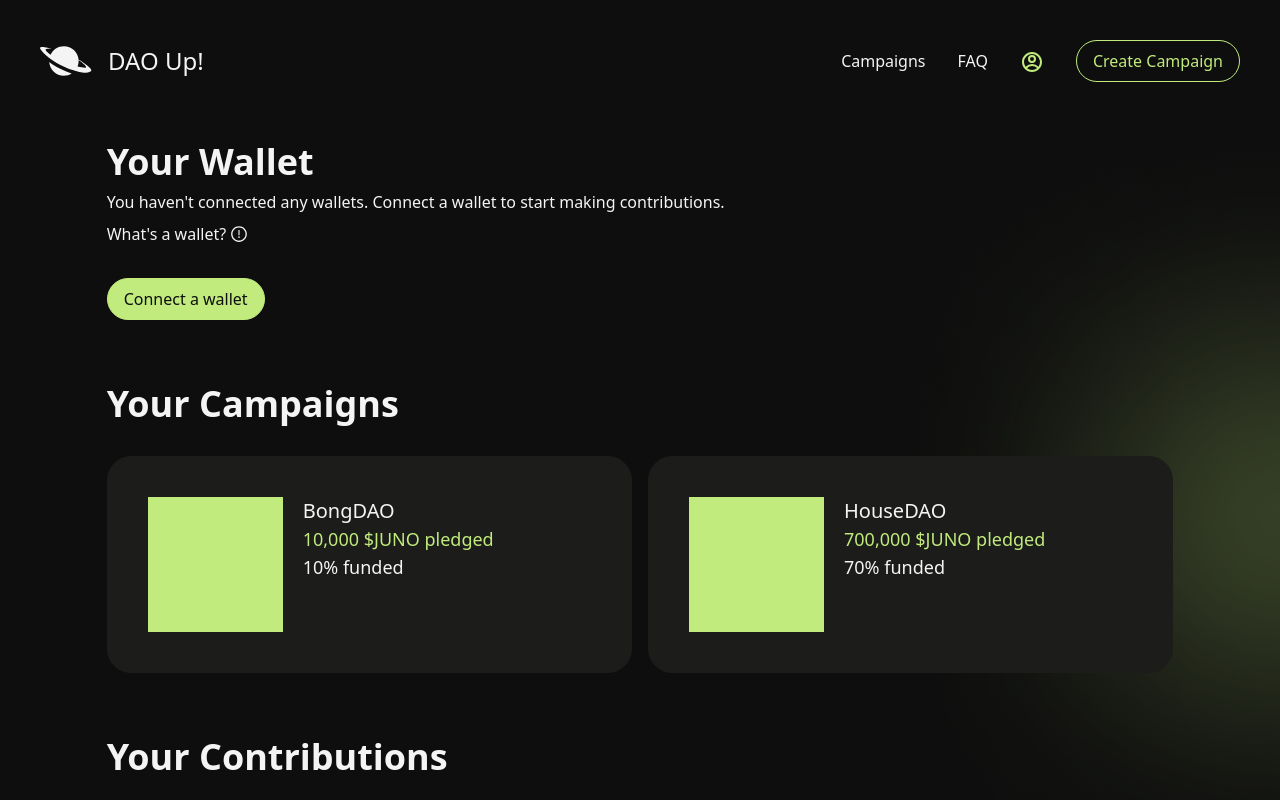
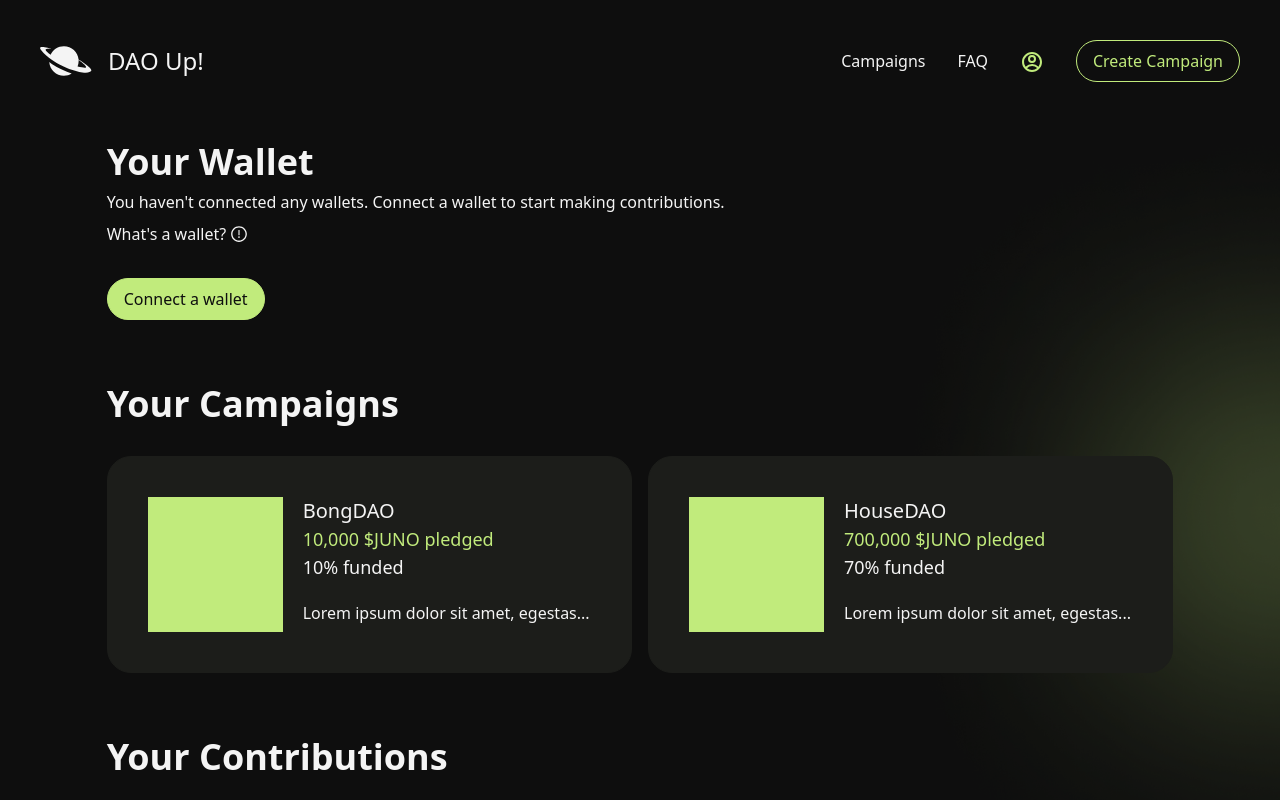
Before and after one commit to NoahSaso/dao-up, a Next.js app in the folder ui/: page /me in a window 1280 px wide. Shown: the top 800 px of the page. Built offline with nearby package versions, Linux system fonts and the light colour scheme.

Commit message:
abstracted some reused campaign components

```diff
--- /dev/null
+++ b/ui/components/Campaign.tsx
@@ -0,0 +1,60 @@
+import cn from "classnames"
+import Link from "next/link"
+import { FC } from "react"
+
+interface CampaignProps {
+  campaign: Campaign
+}
+
+export const CampaignStatus: FC<CampaignProps> = ({
+  campaign: { open, pledged, goal },
+}) => {
+  const funded = pledged >= goal
+
+  return (
+    <div className="flex flex-row items-center mb-3">
+      <div
+        className={cn("w-2.5 h-2.5 rounded-full", {
+          "bg-green": open && !funded,
+          "bg-orange": open && funded,
+          "bg-placeholder": !open,
+        })}
+      ></div>
+      <p className="ml-1 text-sm">
+        {open && !funded
+          ? "Active"
+          : open && funded
+          ? "Goal Reached"
+          : "Closed"}
+      </p>
+    </div>
+  )
+}
+
+export const AllCampaignsCard: FC<CampaignProps> = ({
+  campaign: { id, name, pledged, asset, goal, description },
+}) => (
+  <Link href={`/campaign/${id}`}>
+    <a
+      className={cn(
+        "flex flex-row justify-start items-stretch",
+        "bg-card p-10 rounded-3xl",
+        "border border-card hover:border-green",
+        "transition",
+        "cursor-pointer"
+      )}
+    >
+      <div className="bg-green w-[135px] h-[135px]"></div>
+      <div className="ml-5">
+        <h2 className="font-medium text-xl">{name}</h2>
+        <p className="text-lg text-green">
+          {pledged.toLocaleString()} {asset} pledged
+        </p>
+        <p className="text-lg text-white">
+          {((100 * pledged) / goal).toFixed(0)}% funded
+        </p>
+        <p className="mt-5">{description}</p>
+      </div>
+    </a>
+  </Link>
+)
--- a/ui/components/index.ts
+++ b/ui/components/index.ts
@@ -1,5 +1,6 @@
 export * from "./Button"
 export * from "./ButtonLink"
+export * from "./Campaign"
 export * from "./CenteredColumn"
 export * from "./Header"
 export * from "./Input"
--- a/ui/pages/campaign/[id].tsx
+++ b/ui/pages/campaign/[id].tsx
@@ -10,6 +10,7 @@ import TimeAgo from "react-timeago"
 import {
   Button,
   ButtonLink,
+  CampaignStatus,
   CenteredColumn,
   Input,
   ResponsiveDecoration,
@@ -85,7 +86,6 @@ const Campaign: NextPage = () => {
   } = campaign
 
   const fundedPercent = (100 * pledged) / goal
-  const funded = pledged >= goal
   const overfunded = pledged > goal
 
   const userTokens = 0
@@ -210,22 +210,7 @@ const Campaign: NextPage = () => {
               "flex flex-col items-start self-stretch"
             )}
           >
-            <div className="flex flex-row items-center mb-3">
-              <div
-                className={cn("w-2.5 h-2.5 rounded-full", {
-                  "bg-green": open && !funded,
-                  "bg-orange": open && funded,
-                  "bg-placeholder": !open,
-                })}
-              ></div>
-              <p className="ml-1 text-sm">
-                {open && !funded
-                  ? "Active"
-                  : open && funded
-                  ? "Goal Reached"
-                  : "Closed"}
-              </p>
-            </div>
+            <CampaignStatus campaign={campaign} />
 
             {!!daoUrl && (
               <ButtonLink href={daoUrl} className="self-stretch my-2">
--- a/ui/pages/campaigns.tsx
+++ b/ui/pages/campaigns.tsx
@@ -1,43 +1,15 @@
-import cn from "classnames"
 import fuzzysort from "fuzzysort"
 import type { NextPage } from "next"
 import Image from "next/image"
-import Link from "next/link"
-import { FC, useEffect, useState } from "react"
+import { useEffect, useState } from "react"
 
-import { CenteredColumn, Input, ResponsiveDecoration } from "../components"
+import {
+  AllCampaignsCard,
+  CenteredColumn,
+  Input,
+  ResponsiveDecoration,
+} from "../components"
 import { campaigns } from "../services/campaigns"
-
-interface CampaignProps {
-  campaign: Campaign
-}
-const Campaign: FC<CampaignProps> = ({
-  campaign: { id, name, pledged, asset, goal, description },
-}) => (
-  <Link href={`/campaign/${id}`}>
-    <a
-      className={cn(
-        "flex flex-row justify-start items-stretch",
-        "bg-card p-10 rounded-3xl",
-        "border border-card hover:border-green",
-        "transition",
-        "cursor-pointer"
-      )}
-    >
-      <div className="bg-green w-[135px] h-[135px]"></div>
-      <div className="ml-5">
-        <h2 className="font-medium text-xl">{name}</h2>
-        <p className="text-lg text-green">
-          {pledged.toLocaleString()} {asset} pledged
-        </p>
-        <p className="text-lg text-white">
-          {((100 * pledged) / goal).toFixed(0)}% funded
-        </p>
-        <p className="mt-5">{description}</p>
-      </div>
-    </a>
-  </Link>
-)
 
 let latestFilter = 0
 
@@ -84,7 +56,7 @@ const Campaigns: NextPage = () => {
 
         <div className="grid gap-4 grid-cols-1 lg:grid-cols-2">
           {filteredCampaigns.map((campaign) => (
-            <Campaign key={campaign.id} campaign={campaign} />
+            <AllCampaignsCard key={campaign.id} campaign={campaign} />
           ))}
         </div>
       </CenteredColumn>
--- a/ui/pages/me.tsx
+++ b/ui/pages/me.tsx
@@ -1,10 +1,7 @@
-import cn from "classnames"
 import type { NextPage } from "next"
-import Image from "next/image"
-import Link from "next/link"
-import { FC } from "react"
 
 import {
+  AllCampaignsCard,
   Button,
   ButtonLink,
   CenteredColumn,
@@ -12,36 +9,6 @@ import {
   TooltipInfo,
 } from "../components"
 import { campaigns } from "../services/campaigns"
-
-interface CampaignProps {
-  campaign: Campaign
-}
-const Campaign: FC<CampaignProps> = ({
-  campaign: { id, name, pledged, asset, goal },
-}) => (
-  <Link href={`/campaign/${id}`}>
-    <a
-      className={cn(
-        "flex flex-row justify-start items-stretch",
-        "bg-card p-10 rounded-3xl",
-        "border border-card hover:border-green",
-        "transition",
-        "cursor-pointer"
-      )}
-    >
-      <div className="bg-green w-[135px] h-[135px]"></div>
-      <div className="ml-5">
-        <h2 className="font-medium text-xl">{name}</h2>
-        <p className="text-lg text-green">
-          {pledged.toLocaleString()} {asset} pledged
-        </p>
-        <p className="text-lg text-white">
-          {((100 * pledged) / goal).toFixed(0)}% funded
-        </p>
-      </div>
-    </a>
-  </Link>
-)
 
 const Me: NextPage = () => {
   const yourCampaigns = campaigns.slice(0, campaigns.length / 2)
@@ -56,7 +23,7 @@ const Me: NextPage = () => {
       {yourCampaigns.length ? (
         <div className="grid gap-4 grid-cols-1 lg:grid-cols-2 mt-8">
           {yourCampaigns.map((campaign) => (
-            <Campaign key={campaign.id} campaign={campaign} />
+            <AllCampaignsCard key={campaign.id} campaign={campaign} />
           ))}
         </div>
       ) : (
@@ -74,7 +41,7 @@ const Me: NextPage = () => {
       {yourContributions.length ? (
         <div className="grid gap-4 grid-cols-1 lg:grid-cols-2 mt-8">
           {yourContributions.map((campaign) => (
-            <Campaign key={campaign.id} campaign={campaign} />
+            <AllCampaignsCard key={campaign.id} campaign={campaign} />
           ))}
         </div>
       ) : (
```
